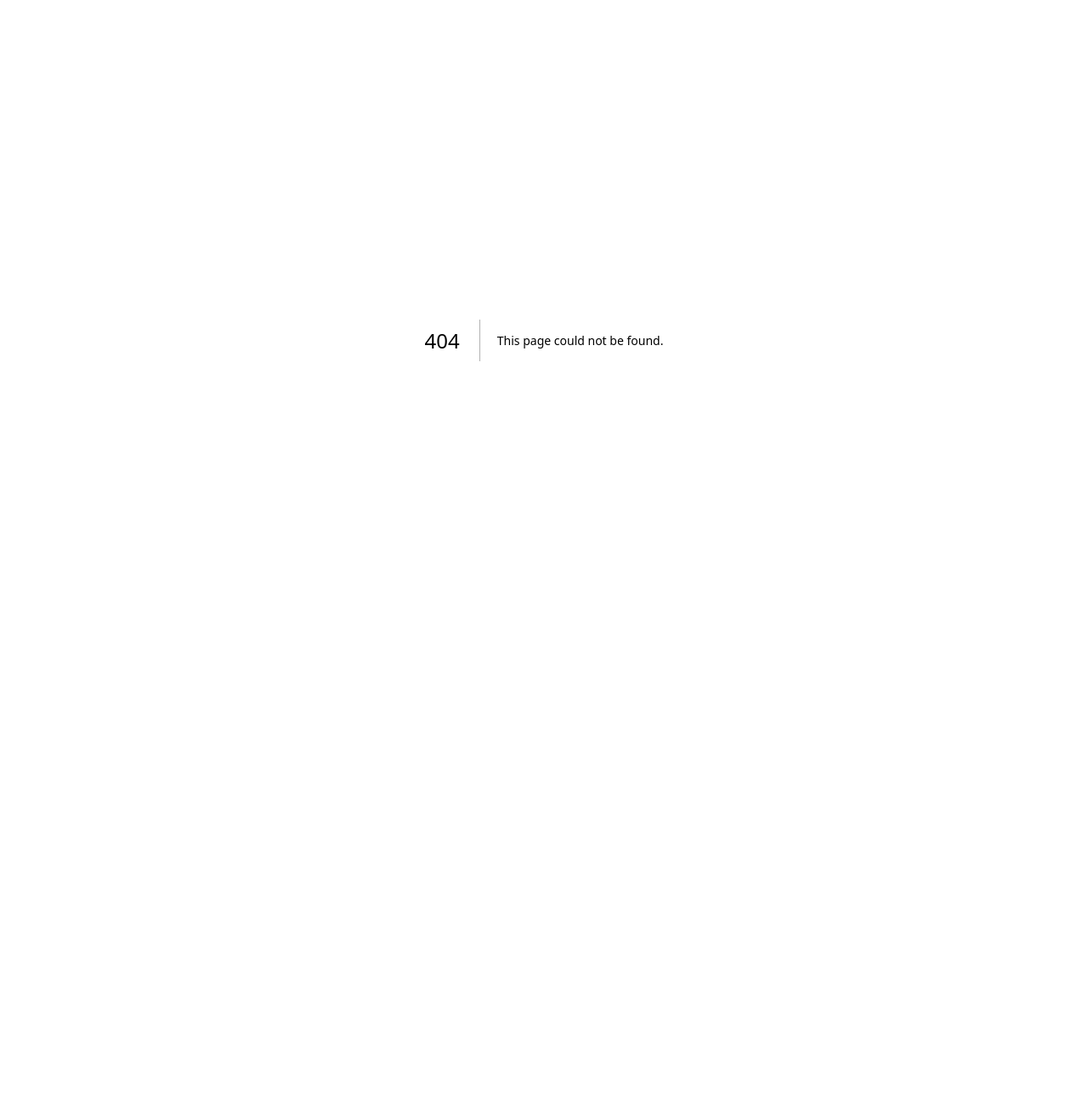
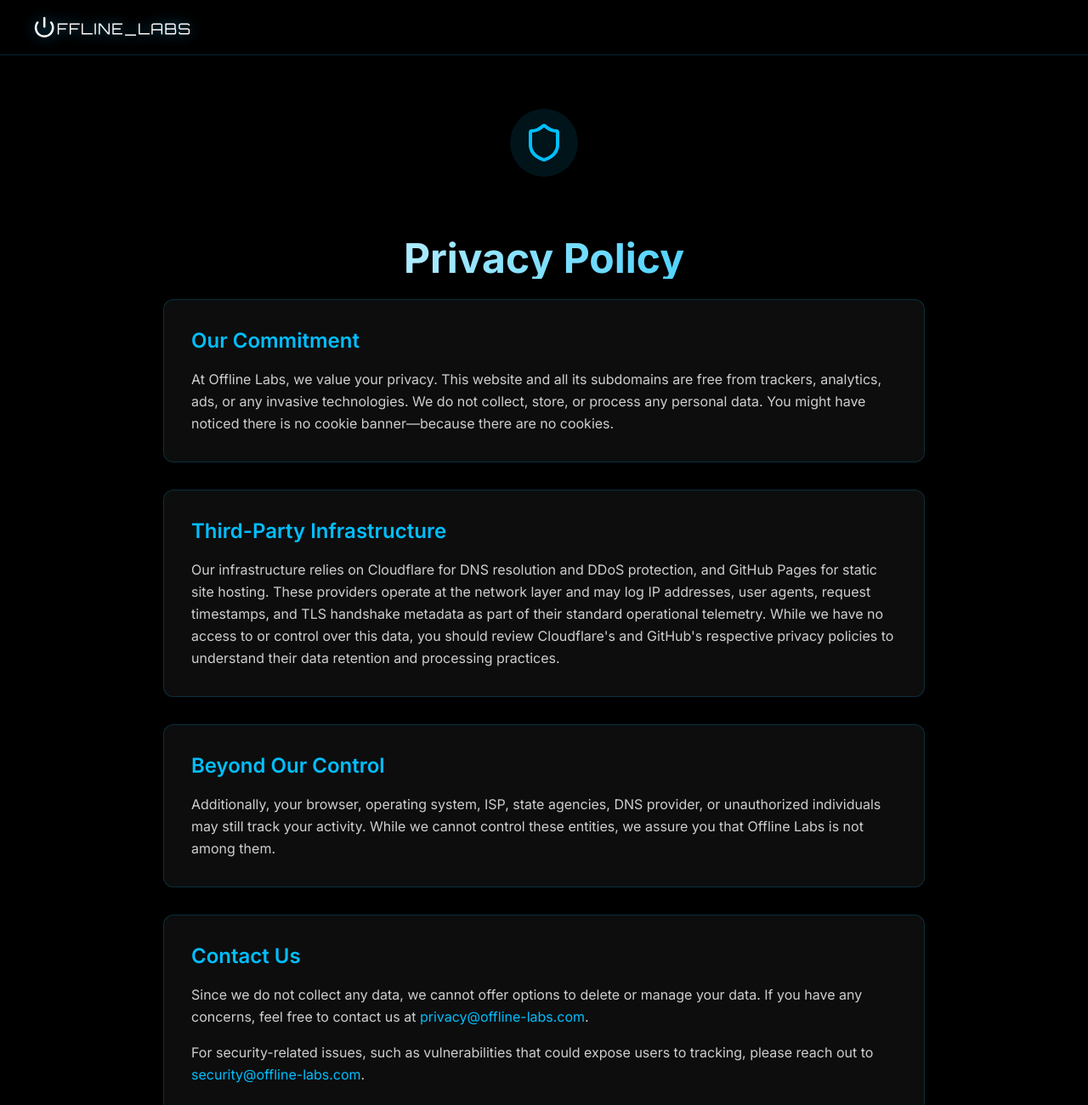
Before and after one commit to off-lineLabs/off-lineLabs.github.io, a Next.js app: page /privacy-policy in a window 1280 px wide. Before the commit this address had no page. Shown: the top 1300 px of the page at 85% size. Before the commit the page ends 800 px from the top, so only its background shows below. Built offline with nearby package versions, Linux system fonts and the light colour scheme.

Commit message:
Privacy policy

```diff
--- /dev/null
+++ b/app/privacy-policy/page.tsx
@@ -0,0 +1,155 @@
+'use client'
+
+import Link from 'next/link'
+import { motion } from 'framer-motion'
+import { Shield, ArrowLeft } from 'lucide-react'
+import Image from 'next/image'
+import Footer from '@/components/Footer'
+
+const PrivacyPolicy = () => {
+  const fadeInUp = {
+    hidden: { opacity: 0, y: 20 },
+    visible: { opacity: 1, y: 0 }
+  }
+
+  return (
+    <main className="min-h-screen bg-black text-white">
+      {/* Simplified Navigation - Logo Only */}
+      <motion.nav
+        initial={{ y: -100 }}
+        animate={{ y: 0 }}
+        className="fixed top-0 left-0 right-0 z-50 bg-black/90 backdrop-blur-md border-b border-electric-blue/20"
+      >
+        <div className="container-max section-padding">
+          <div className="flex items-center justify-between h-16">
+            <Link href="/">
+              <motion.div
+                whileHover={{ scale: 1.05 }}
+                className="relative h-6 w-[200px] cursor-pointer"
+              >
+                <Image
+                  src="/logo.svg"
+                  alt="Offline Labs"
+                  fill
+                  className="glow-logo object-contain object-center"
+                  priority
+                  sizes="200px"
+                />
+              </motion.div>
+            </Link>
+          </div>
+        </div>
+      </motion.nav>
+
+      <div className="pt-32 pb-20">
+        <div className="container-max section-padding">
+          <motion.div
+            initial="hidden"
+            animate="visible"
+            variants={fadeInUp}
+            transition={{ duration: 0.6 }}
+            className="max-w-4xl mx-auto"
+          >
+            {/* Header */}
+            <div className="flex items-center justify-center mb-12">
+              <motion.div
+                initial={{ scale: 0 }}
+                animate={{ scale: 1 }}
+                transition={{ duration: 0.5, delay: 0.2 }}
+                className="bg-electric-blue/10 p-4 rounded-full mb-6"
+              >
+                <Shield className="w-12 h-12 text-electric-blue" />
+              </motion.div>
+            </div>
+
+            <motion.h1
+              className="text-4xl md:text-5xl font-bold mb-6 text-center text-gradient"
+              variants={fadeInUp}
+              transition={{ duration: 0.6, delay: 0.3 }}
+            >
+              Privacy Policy
+            </motion.h1>
+
+            {/* Content Sections */}
+            <motion.div
+              className="space-y-8"
+              variants={fadeInUp}
+              transition={{ duration: 0.6, delay: 0.4 }}
+            >
+              <div className="bg-white/5 backdrop-blur-sm rounded-xl p-8 border border-electric-blue/20 hover:border-electric-blue/40 transition-all duration-300">
+                <h2 className="text-2xl font-semibold mb-4 text-electric-blue">Our Commitment</h2>
+                <p className="text-white/80 leading-relaxed">
+                  At Offline Labs, we value your privacy. This website and all its subdomains are free from trackers, analytics, ads, or any invasive technologies. We do not collect, store, or process any personal data. You might have noticed there is no cookie banner—because there are no cookies.
+                </p>
+              </div>
+
+              <div className="bg-white/5 backdrop-blur-sm rounded-xl p-8 border border-electric-blue/20 hover:border-electric-blue/40 transition-all duration-300">
+                <h2 className="text-2xl font-semibold mb-4 text-electric-blue">Third-Party Infrastructure</h2>
+                <p className="text-white/80 leading-relaxed">
+                  Our infrastructure relies on Cloudflare for DNS resolution and DDoS protection, and GitHub Pages for static site hosting. These providers operate at the network layer and may log IP addresses, user agents, request timestamps, and TLS handshake metadata as part of their standard operational telemetry. While we have no access to or control over this data, you should review Cloudflare's and GitHub's respective privacy policies to understand their data retention and processing practices.
+                </p>
+              </div>
+
+              <div className="bg-white/5 backdrop-blur-sm rounded-xl p-8 border border-electric-blue/20 hover:border-electric-blue/40 transition-all duration-300">
+                <h2 className="text-2xl font-semibold mb-4 text-electric-blue">Beyond Our Control</h2>
+                <p className="text-white/80 leading-relaxed">
+                  Additionally, your browser, operating system, ISP, state agencies, DNS provider, or unauthorized individuals may still track your activity. While we cannot control these entities, we assure you that Offline Labs is not among them.
+                </p>
+              </div>
+
+              <div className="bg-white/5 backdrop-blur-sm rounded-xl p-8 border border-electric-blue/20 hover:border-electric-blue/40 transition-all duration-300">
+                <h2 className="text-2xl font-semibold mb-4 text-electric-blue">Contact Us</h2>
+                <p className="text-white/80 leading-relaxed mb-4">
+                  Since we do not collect any data, we cannot offer options to delete or manage your data. If you have any concerns, feel free to contact us at{' '}
+                  <a
+                    href="mailto:privacy@offline-labs.com"
+                    className="text-electric-blue hover:underline transition-colors duration-300"
+                  >
+                    privacy@offline-labs.com
+                  </a>.
+                </p>
+                <p className="text-white/80 leading-relaxed">
+                  For security-related issues, such as vulnerabilities that could expose users to tracking, please reach out to{' '}
+                  <a
+                    href="mailto:security@offline-labs.com"
+                    className="text-electric-blue hover:underline transition-colors duration-300"
+                  >
+                    security@offline-labs.com
+                  </a>.
+                </p>
+              </div>
+
+              <div className="bg-electric-blue/5 backdrop-blur-sm rounded-xl p-6 border border-electric-blue/30">
+                <p className="text-sm text-white/70 text-center">
+                  This privacy policy complies with GDPR and other relevant European regulations. For further inquiries, please contact us.
+                </p>
+              </div>
+            </motion.div>
+
+            {/* Back to Home Button */}
+            <motion.div
+              className="mt-12 flex justify-center"
+              variants={fadeInUp}
+              transition={{ duration: 0.6, delay: 0.6 }}
+            >
+              <Link href="/">
+                <motion.button
+                  whileHover={{ scale: 1.05 }}
+                  whileTap={{ scale: 0.95 }}
+                  className="btn-secondary flex items-center gap-2"
+                >
+                  <ArrowLeft className="w-4 h-4" />
+                  Back to Home
+                </motion.button>
+              </Link>
+            </motion.div>
+          </motion.div>
+        </div>
+      </div>
+
+      <Footer />
+    </main>
+  )
+}
+
+export default PrivacyPolicy
--- a/components/Footer.tsx
+++ b/components/Footer.tsx
@@ -1,7 +1,7 @@
 'use client'
 
 import { motion } from 'framer-motion'
-import { Github, Mail, Heart, ArrowUp, Cookie, X } from 'lucide-react'
+import { Github, Mail, Heart, ArrowUp, Cookie, X, CircleOff } from 'lucide-react'
 import Image from 'next/image'
 
 const Footer = () => {
@@ -21,10 +21,12 @@
     ],
     'Resources': [
       { name: 'Documentation', href: 'https://github.com/off-lineLabs' },
-      { name: 'Privacy Policy', href: '#' },
+      { name: 'Privacy Policy', href: '/privacy-policy' },
       { name: 'Code of Conduct', href: 'https://github.com/off-lineLabs/community/tree/main?tab=coc-ov-file' },
     ],
   }
+
+  const currentYear = new Date().getFullYear()
 
   return (
     <footer className="bg-black border-t border-electric-blue/20">
@@ -117,20 +119,15 @@
               <span className="relative inline-flex w-6 h-6 mr-2">
                 {/* Base cookie icon (24px) */}
                 <Cookie className="absolute text-electric-blue w-6 h-6" />
-                {/* Mini X icon (25% size ~6px) positioned at top-right */}
-                <span className="absolute top-0 right-0 w-[12px] h-[12px] flex items-center justify-center">
-                  {/* Shadow layers for subtle contrast */}
-                  <span className="absolute inset-0 rounded-sm bg-red-500/60 blur-[2px] opacity-70" aria-hidden="true" />
-                  <span className="absolute inset-0 rounded-sm bg-black/40 blur-[3px] opacity-40" aria-hidden="true" />
-                  <X className="relative text-red-500 w-full h-full drop-shadow-[0_0_2px_rgba(0,0,0,0.6)]" />
-                </span>
+                {/* Ban icon (10% larger, fully covers cookie) */}
+                <CircleOff strokeWidth={1} className="absolute text-red-500 w-[40px] h-[40px] left-1/2 top-1/2 -translate-x-1/2 -translate-y-1/2 drop-shadow-[0_0_2px_rgba(0,0,0,0.6)] pointer-events-none" style={{zIndex:2}} />
               </span>
               <span>This website is cookie-free</span>
             </div>
 
             <div className="flex items-center space-x-6">
               <span className="text-white/70 text-sm">
-                © 2024 Offline Labs. All rights reserved.
+                © {currentYear} Offline Labs. All rights reserved.
               </span>
               <motion.button
                 onClick={scrollToTop}
--- a/components/Hero.tsx
+++ b/components/Hero.tsx
@@ -43,7 +43,7 @@
             initial={{ scale: 0.8 }}
             animate={{ scale: 1 }}
             transition={{ duration: 0.8, delay: 0.2 }}
-            className="flex justify-center items-center w-full px-4 py-2"
+            className="flex justify-center items-center w-full px-4 py-2 pt-[50px]"
           >
             <Image
               src="/logo.svg"
--- a/components/Navigation.tsx
+++ b/components/Navigation.tsx
@@ -51,7 +51,7 @@
                 pointerEvents: centralLogoVisible ? 'none' : 'auto',
               }}
               transition={{ duration: 0.4 }}
-              className="relative h-6 w-[200px] pt-[50px]"
+              className="relative h-6 w-[200px]"
             >
               <Image
                 src="/logo.svg"
```
